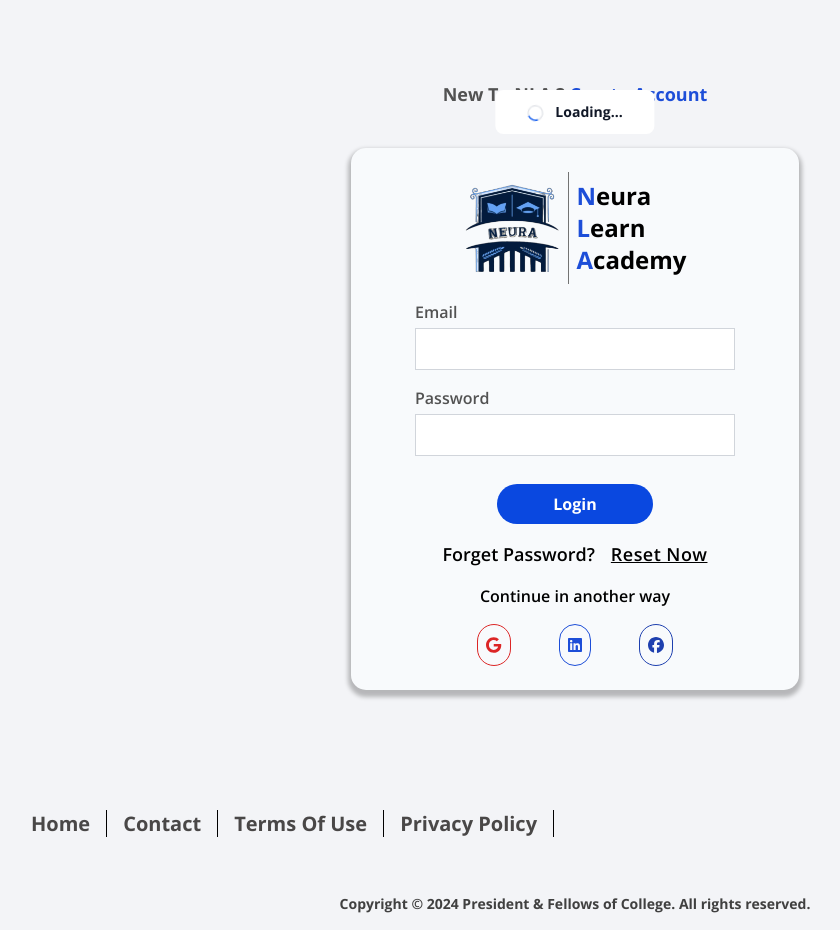
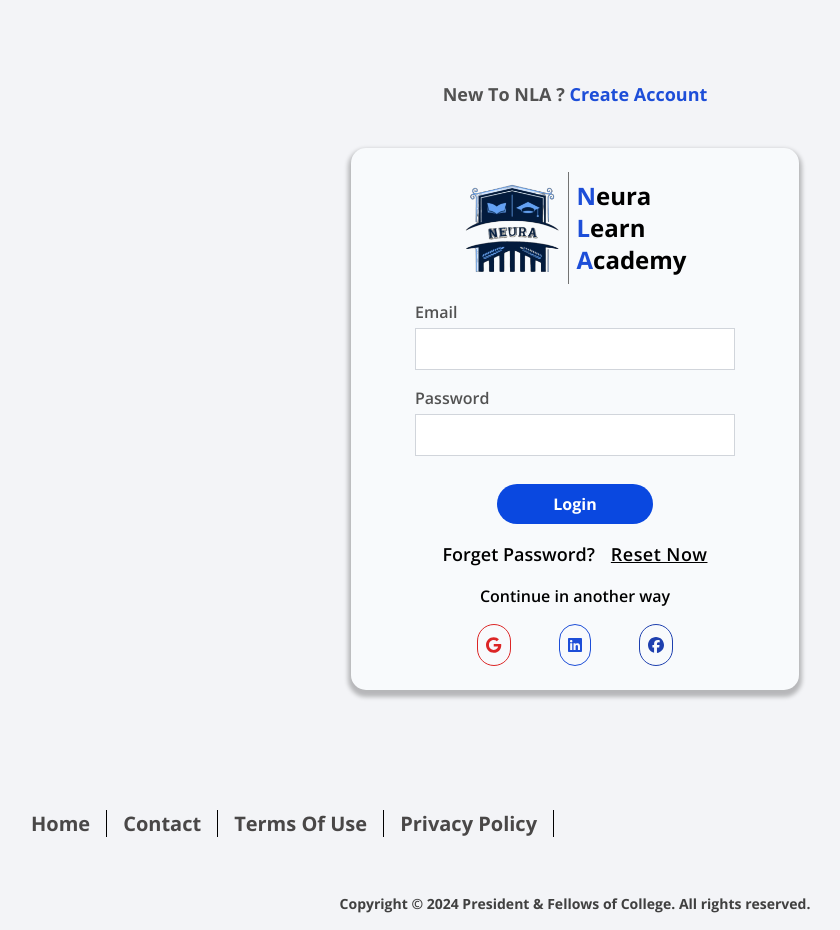
Before and after one commit to FrontEndDevo/NeuraLearnAcademy, a React (Vite) app: page /login in a window 1280 px wide. Shown: the whole page, without its empty margins (65-905 px from the left). Built offline with nearby package versions, Linux system fonts and the light colour scheme.

Commit message:
Create a good animation in Spinner

```diff
--- a/src/shared/Spinner.jsx
+++ b/src/shared/Spinner.jsx
@@ -1,11 +1,15 @@
+import PropTypes from "prop-types";
+
 // The button from Flowbite (https://flowbite.com/docs/components/spinner)
 // This spinner component is used to show a loading state of a button. It appears on the top of screen.
-const Spinner = () => {
+const Spinner = ({ isLoading }) => {
   return (
     <button
       disabled
       type="button"
-      className="absolute px-8 py-3 text-sm font-bold text-gray-900 duration-100 transform -translate-x-1/2 -translate-y-1/2 bg-white rounded-lg select-none top-28 left-1/2 hover:bg-gray-100 hover:text-blue-700 focus:z-10 focus:ring-2 focus:ring-blue-700 focus:text-blue-700 dark:bg-gray-800 dark:text-gray-400 dark:border-gray-600 dark:hover:text-white dark:hover:bg-gray-700"
+      className={`absolute px-8 py-3 text-sm font-bold text-gray-900 duration-500 transform -translate-x-1/2 -translate-y-1/2 bg-white rounded-lg select-none top-28 left-1/2 hover:bg-gray-100 hover:text-blue-700 focus:z-10 focus:ring-2 focus:ring-blue-700 focus:text-blue-700 dark:bg-gray-800 dark:text-gray-400 dark:border-gray-600 dark:hover:text-white dark:hover:bg-gray-700 ${
+        isLoading ? "top-28 opacity-100" : "-top-full opacity-0"
+      }`}
     >
       <svg
         aria-hidden="true"
@@ -29,4 +33,8 @@ const Spinner = () => {
   );
 };
 
+Spinner.propTypes = {
+  isLoading: PropTypes.bool.isRequired,
+};
+
 export default Spinner;
```
